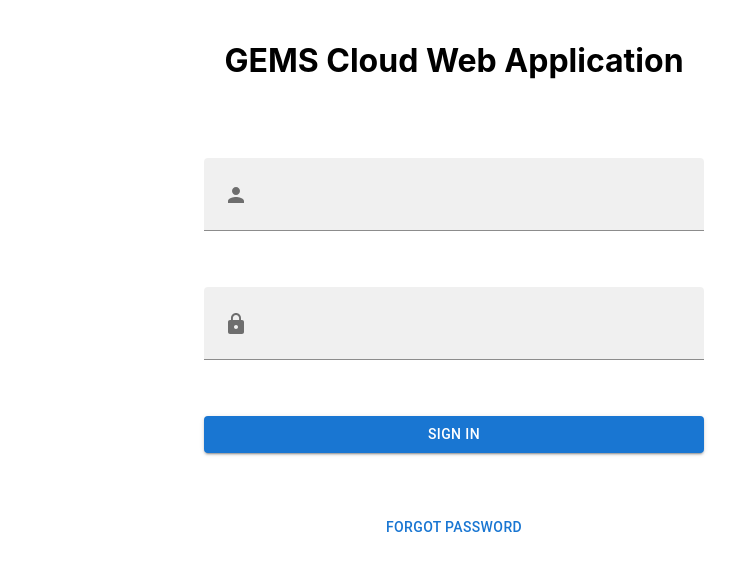
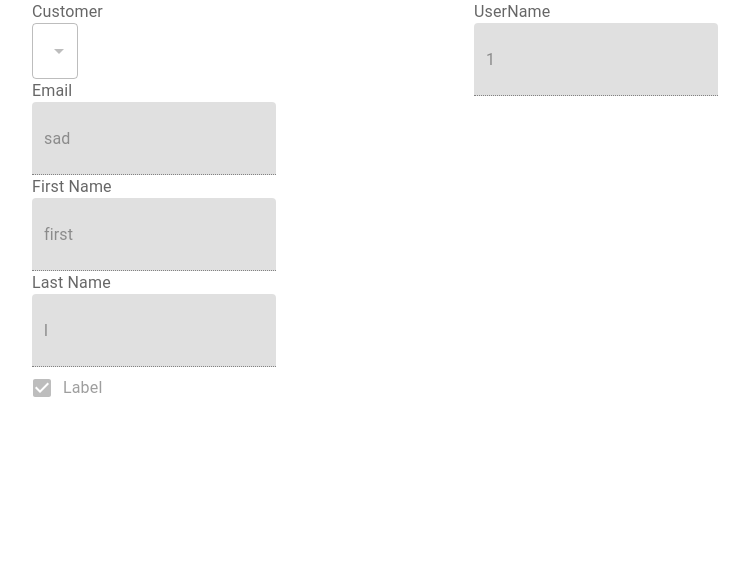
Before and after one commit to PrateekSahay/UserManagementTool, a React (Create React App) app in the folder FE/my-app/: page / in a window 1280 px wide. Shown: the top 570 px of the page, without its empty margins (166-915 px from the left). Built offline with nearby package versions, Linux system fonts and the light colour scheme; no server answers.

Commit message:
Added basic form component

```diff
--- a/FE/my-app/src/App.css
+++ b/FE/my-app/src/App.css
@@ -1,38 +1,3 @@
 .App {
   text-align: center;
 }
-
-.App-logo {
-  height: 40vmin;
-  pointer-events: none;
-}
-
-@media (prefers-reduced-motion: no-preference) {
-  .App-logo {
-    animation: App-logo-spin infinite 20s linear;
-  }
-}
-
-.App-header {
-  background-color: #282c34;
-  min-height: 100vh;
-  display: flex;
-  flex-direction: column;
-  align-items: center;
-  justify-content: center;
-  font-size: calc(10px + 2vmin);
-  color: white;
-}
-
-.App-link {
-  color: #61dafb;
-}
-
-@keyframes App-logo-spin {
-  from {
-    transform: rotate(0deg);
-  }
-  to {
-    transform: rotate(360deg);
-  }
-}
--- a/FE/my-app/src/App.tsx
+++ b/FE/my-app/src/App.tsx
@@ -5,7 +5,7 @@ import LoginComponent from './LoginComponent/LoginComponent';
 import UserManagementToolComponent from './UserManagementToolComponent/UserManagementToolComponent';
 
 function App() {
-  const [isAuthenticated, setIsAuthenticated] = useState(false);
+  const [isAuthenticated, setIsAuthenticated] = useState(true);
 
   const updateAuthentication = (value: boolean) => setIsAuthenticated(value);
 
--- /dev/null
+++ b/FE/my-app/src/FormComponent/FormComponent.css
@@ -0,0 +1,10 @@
+.textField {
+  display: flex;
+  flex-direction: column;
+  width: fit-content;
+}
+
+.column {
+  display: flex;
+  justify-content: space-evenly;
+}
--- /dev/null
+++ b/FE/my-app/src/FormComponent/FormComponent.tsx
@@ -0,0 +1,97 @@
+import TextField from '@mui/material/TextField';
+import InputLabel from '@mui/material/InputLabel';
+import Select from '@mui/material/Select';
+import FormControlLabel from '@mui/material/FormControlLabel';
+import Checkbox from '@mui/material/Checkbox';
+
+
+import React, { useState } from 'react';
+import './FormComponent.css';
+import { User, UserRoles } from '../Interfaces/Interfaces';
+
+export interface FormComponentProps {
+    user: User;
+    roles: UserRoles[] | undefined;
+    viewOnly: boolean;
+}
+
+const FormComponent = (props: FormComponentProps) => {
+    const [email, setEmail] = useState(props.user.email);
+    const [firstName, setFirstName] = useState(props.user.firstName);
+    const [lastName, setLastName] = useState(props.user.lastName);
+    const [isTrialUser, setIsTrialUser] = React.useState(props.user.isTrialUser);
+    const [userName, setUserName] = useState(props.user.userName);
+    return(
+        <div className='column'>
+            <div>
+                <div>
+                <InputLabel>Customer</InputLabel>
+                <Select
+                  labelId="demo-simple-select-label"
+                  id="demo-simple-select"
+                  placeholder="Select Side"
+                  label="Age"
+                  value="test"
+                  disabled={props.viewOnly}
+                >
+                  {/* <MenuItem value={10}>Ten</MenuItem> */}
+                  {/* <MenuItem value={20}>Twenty</MenuItem> */}
+                  {/* <MenuItem value={30}>Thirty</MenuItem> */}
+                </Select>
+                </div>
+                <div className='textField'>
+                    <InputLabel>Email</InputLabel>
+                    <TextField
+                        id="standard-helperText"
+                        value={email}
+                        variant="filled"
+                        disabled={props.viewOnly}
+                        onChange={(e) => setEmail(e.target.value)}
+                    />
+                </div>
+                <div className='textField'>
+                    <InputLabel>First Name</InputLabel>
+                    <TextField
+                        id="standard-helperText"
+                        value={firstName}
+                        variant="filled"
+                        disabled={props.viewOnly}
+                        onChange={(e) => setFirstName(e.target.value)}
+                    />
+                </div>
+                <div className='textField'>
+                    <InputLabel>Last Name</InputLabel>
+                    <TextField
+                        id="standard-helperText"
+                        value={lastName}
+                        variant="filled"
+                        disabled={props.viewOnly}
+                        onChange={(e) => setLastName(e.target.value)}
+                    />
+                </div>
+                <FormControlLabel control={<Checkbox
+                    value={isTrialUser}
+                    disabled={props.viewOnly}
+                    checked={isTrialUser}
+                 onChange={() => setIsTrialUser(!isTrialUser)} />} label="Label" />
+            </div>
+            <div>
+            <div className='textField'>
+                    <InputLabel>UserName</InputLabel>
+                    <TextField
+                        id="standard-helperText"
+                        value={userName}
+                        disabled={props.viewOnly}
+                        variant="filled"
+                        onChange={(e) => setUserName(e.target.value)}
+                    />
+                </div>
+            </div>
+            <div>
+
+            </div>
+        </div>
+    );
+}
+
+export { FormComponent as default};
--- a/FE/my-app/src/Interfaces/Interfaces.ts
+++ b/FE/my-app/src/Interfaces/Interfaces.ts
@@ -16,5 +16,5 @@ export interface User {
   firstName: string;
   lastName: string;
   isTrialUser: boolean;
-  userRoles: UserRoles[];
+  userRoles: UserRoles[] | undefined;
 }
--- a/FE/my-app/src/UserManagementToolComponent/UserManagementToolComponent.tsx
+++ b/FE/my-app/src/UserManagementToolComponent/UserManagementToolComponent.tsx
@@ -1,5 +1,6 @@
 import React, { useEffect, useState } from 'react';
 import { User, UserRoles } from '../Interfaces/Interfaces';
+import FormComponent, { FormComponentProps } from '../FormComponent/FormComponent';
 
 const UserManagementToolComponent = () => {
     const [numberOfUsers, setNumberOfUsers] = useState(0);
@@ -29,12 +30,28 @@ const UserManagementToolComponent = () => {
                 setRolesList(data);
             }
         );
-    }, [])
+    }, []);
+
+    const FormComponentProps: FormComponentProps = {
+        user: {
+            email: "sad",
+            firstName: "first",
+            isTrialUser: true,
+            lastName: "l",
+            userName: "1",
+            userRoles: rolesList,
+            password: "s",
+            userId: 1,
+        },
+        viewOnly: true,
+        roles: rolesList
+    };
 
     return(
         <div>
-            {numberOfUsers}
+            {/* {numberOfUsers} */}
             {/* {userList} */}
+            <FormComponent {...FormComponentProps} />
         </div>
     );
 }
```
Also changed, not shown: FE/my-app/src/LoginComponent/LoginComponent.tsx (+0 -8 lines).
